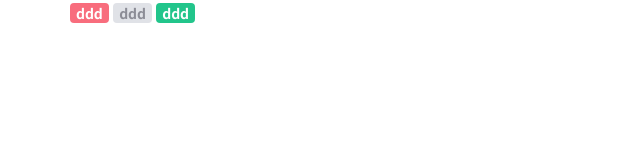
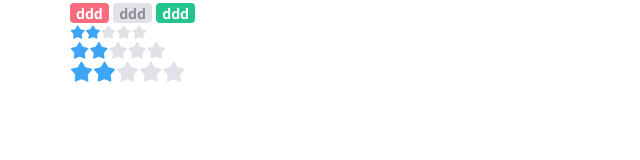
Before and after one commit to younhoso/tomorrow-house, a website built with Vite: page index.html in a window 1280 px wide. Shown: the whole page, without its empty margins (0-640 px from the left). Built offline with nearby package versions, Linux system fonts and the light colour scheme; a web font is replaced by a local one.

Commit message:
Add: star-rating components

```diff
--- a/index.html
+++ b/index.html
@@ -19,6 +19,32 @@
       <div class="tag-red">ddd</div>
       <div class="tag-gray">ddd</div>
       <div class="tag-green">ddd</div>
+
+      <div>
+        <div class="star-rating-16">
+          <i class="icon ic-star is-active"></i>
+          <i class="icon ic-star is-active"></i>
+          <i class="icon ic-star"></i>
+          <i class="icon ic-star"></i>
+          <i class="icon ic-star"></i>
+        </div>
+
+        <div class="star-rating-20">
+          <i class="icon ic-star is-active"></i>
+          <i class="icon ic-star is-active"></i>
+          <i class="icon ic-star"></i>
+          <i class="icon ic-star"></i>
+          <i class="icon ic-star"></i>
+        </div>
+
+        <div class="star-rating-24">
+          <i class="icon ic-star is-active"></i>
+          <i class="icon ic-star is-active"></i>
+          <i class="icon ic-star"></i>
+          <i class="icon ic-star"></i>
+          <i class="icon ic-star"></i>
+        </div>
+      </div>
     </div>
   </body>
 </html>
--- a/src/styles/index.scss
+++ b/src/styles/index.scss
@@ -13,5 +13,6 @@
 
 @import './modules/tags';
 @import './modules/avatars';
+@import './modules/starRatings';
 
 @import './layouts/grids';
--- /dev/null
+++ b/src/styles/modules/_starRatings.scss
@@ -0,0 +1,30 @@
+%starRatingBase {
+  @include flexBox(start);
+  .ic-star {
+    color: $gray-e;
+
+    &.is-active {
+      color: $blue;
+    }
+  }
+}
+
+.star-rating-13 {
+  @extend %starRatingBase;
+  font-size: 13px;
+}
+
+.star-rating-16 {
+  @extend %starRatingBase;
+  font-size: 16px;
+}
+
+.star-rating-20 {
+  @extend %starRatingBase;
+  font-size: 20px;
+}
+
+.star-rating-24 {
+  @extend %starRatingBase;
+  font-size: 24px;
+}
```
Also changed, not shown: style.css, 1 other file.
